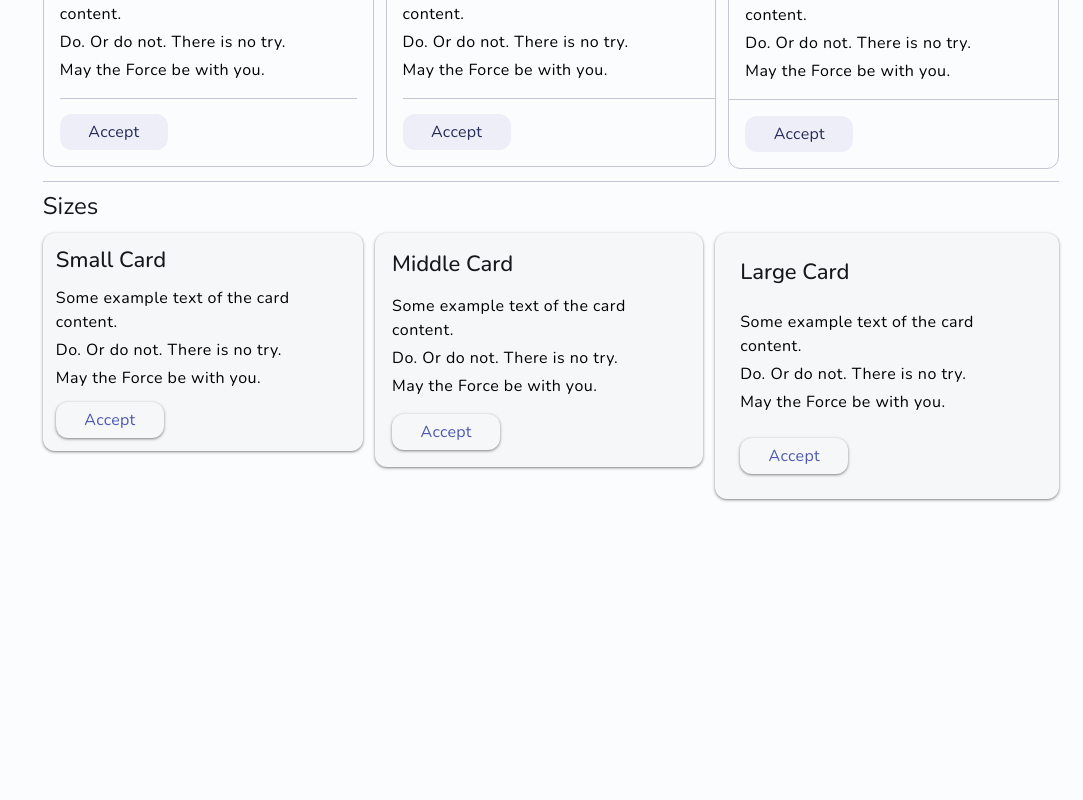
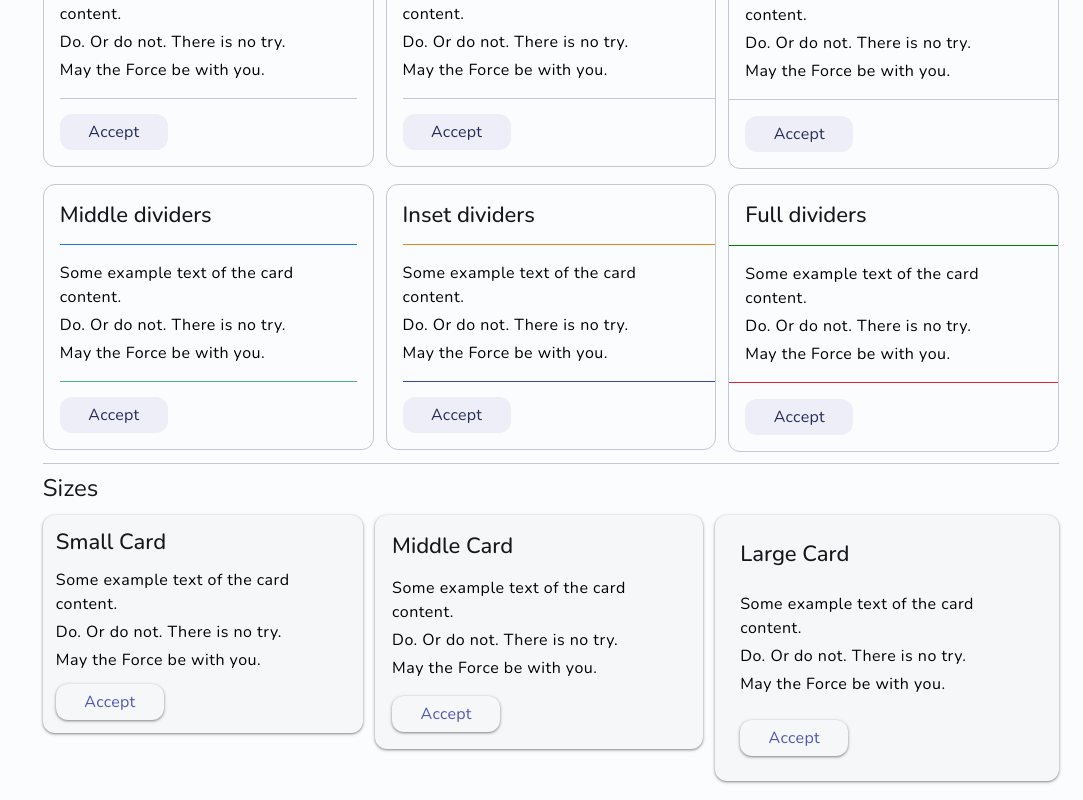
Before and after one commit to Linkerin/particles-ui, a Next.js app: page /docs/components/card in a window 1280 px wide. Shown: the part 1024-1824 px from the top of the page, without its empty margins (197-1280 px from the left). Before the commit the page ends 1542 px from the top, so only its background shows below. Built offline with nearby package versions, Linux system fonts and the light colour scheme.

Commit message:
UPD: added support for pseudo dividers border colors

```diff
--- a/app/_components/Card/CardFooter/CardFooter.module.scss
+++ b/app/_components/Card/CardFooter/CardFooter.module.scss
@@ -4,6 +4,7 @@
 $pd: var(--pui-card-padding);
 
 :where(.card-footer) {
+  border-color: var(--pui-outline-variant);
   display: flex;
   padding: 0 $pd $pd;
   position: relative;
--- a/app/_components/Card/CardHeader/CardHeader.module.scss
+++ b/app/_components/Card/CardHeader/CardHeader.module.scss
@@ -4,6 +4,7 @@
 $pd: var(--pui-card-padding);
 
 :where(.card-header) {
+  border-color: var(--pui-outline-variant);
   display: flex;
   padding: $pd $pd 0;
   position: relative;
--- a/app/_components/List/ListItem/ListItem.module.scss
+++ b/app/_components/List/ListItem/ListItem.module.scss
@@ -1,6 +1,7 @@
 @use '../../../styles/particles-ui/mixins' as mx;
 
 :where(.list-item) {
+  border-color: var(--pui-outline-variant);
   display: flex;
   flex-direction: row;
   gap: 1rem;
--- a/app/interface/Pages/CardDocsPage.tsx
+++ b/app/interface/Pages/CardDocsPage.tsx
@@ -230,6 +230,56 @@ function CardDocsPage() {
           </CardFooter>
         </Card>
       </DemoContainer>
+      <DemoContainer>
+        <Card variant="outlined">
+          <CardHeader
+            divider="middle"
+            style={{ borderColor: 'var(--pui-info)' }}
+          >
+            <Heading variant="subtitle-lg">Middle dividers </Heading>
+          </CardHeader>
+          <CardBody gap="sm">
+            <CardBodyContent />
+          </CardBody>
+          <CardFooter
+            divider="middle"
+            style={{ borderColor: 'var(--pui-success)' }}
+          >
+            <CardFooterContent variant="soft" />
+          </CardFooter>
+        </Card>
+        <Card variant="outlined">
+          <CardHeader
+            divider="inset"
+            style={{ borderColor: 'var(--pui-tertiary)' }}
+          >
+            <Heading variant="subtitle-lg">Inset dividers </Heading>
+          </CardHeader>
+          <CardBody gap="sm">
+            <CardBodyContent />
+          </CardBody>
+          <CardFooter
+            divider="inset"
+            style={{ borderColor: 'var(--pui-primary-darker)' }}
+          >
+            <CardFooterContent variant="soft" />
+          </CardFooter>
+        </Card>
+        <Card variant="outlined">
+          <CardHeader divider="full" style={{ borderColor: 'green' }}>
+            <Heading variant="subtitle-lg">Full dividers</Heading>
+          </CardHeader>
+          <CardBody gap="sm">
+            <CardBodyContent />
+          </CardBody>
+          <CardFooter
+            divider="full"
+            style={{ borderColor: 'var(--pui-error)' }}
+          >
+            <CardFooterContent variant="soft" />
+          </CardFooter>
+        </Card>
+      </DemoContainer>
       <Divider />
       <Heading variant="h6">Sizes</Heading>
       <DemoContainer>
--- a/app/styles/particles-ui/_mixins.scss
+++ b/app/styles/particles-ui/_mixins.scss
@@ -94,19 +94,22 @@
 
     @if ($separated == false) {
       #{$position}: 0;
-      border-#{$position}: 1px solid var(--pui-outline-variant);
+      border-#{$position}: 1px solid;
+      border-color: inherit;
     }
   }
 
   @if ($separated == true) {
     &:where(.bottom)::after {
       bottom: 0;
-      border-bottom: 1px solid var(--pui-outline-variant);
+      border-bottom: 1px solid;
+      border-color: inherit;
     }
 
     &:where(.top)::after {
       top: 0;
-      border-top: 1px solid var(--pui-outline-variant);
+      border-top: 1px solid;
+      border-color: inherit;
     }
   }
 }
```
Also changed, not shown: app/interface/Pages/ListDocsPage.tsx (+14 -3 lines), 1 other file (tests, documents, lock files or other folders).
